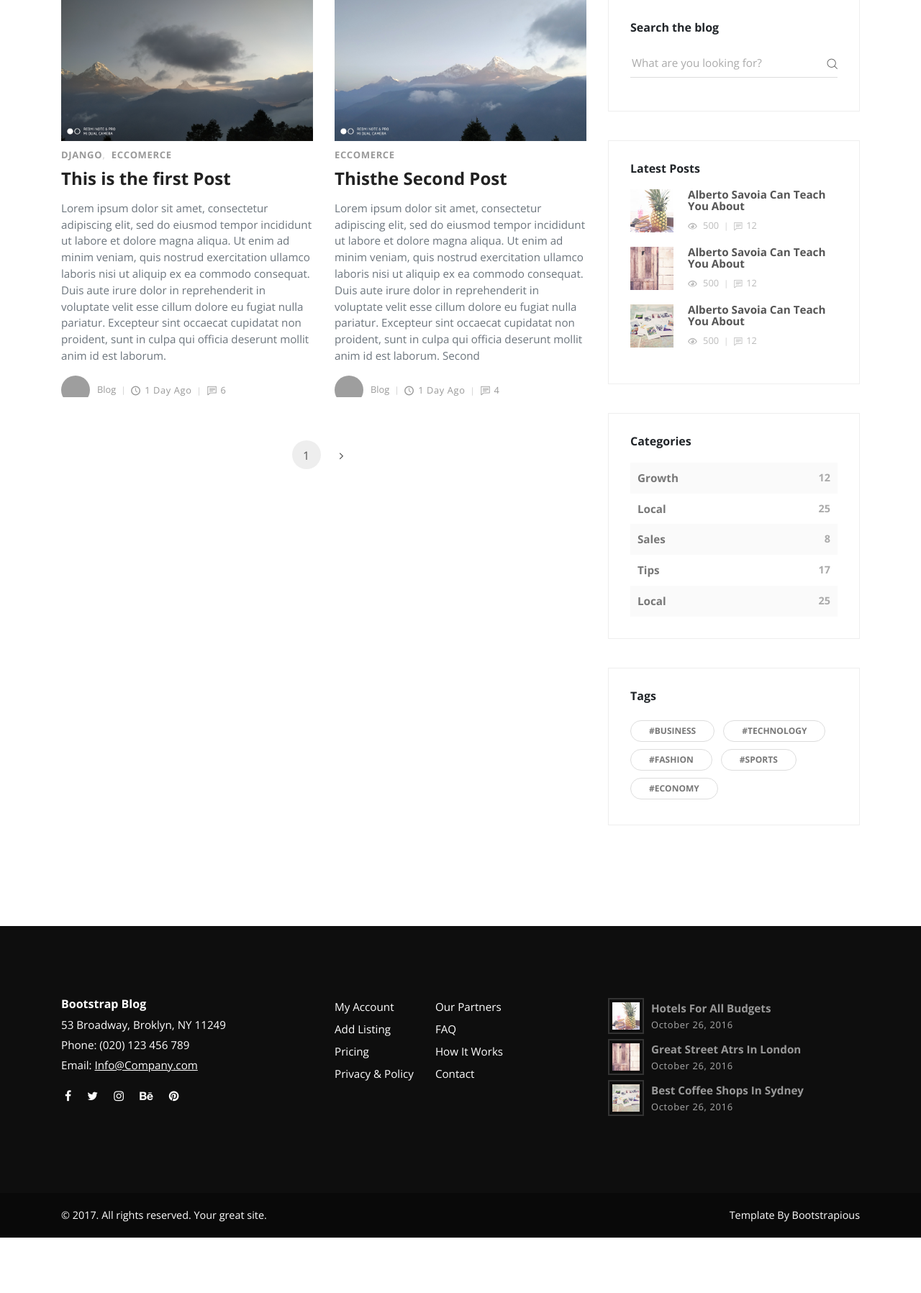
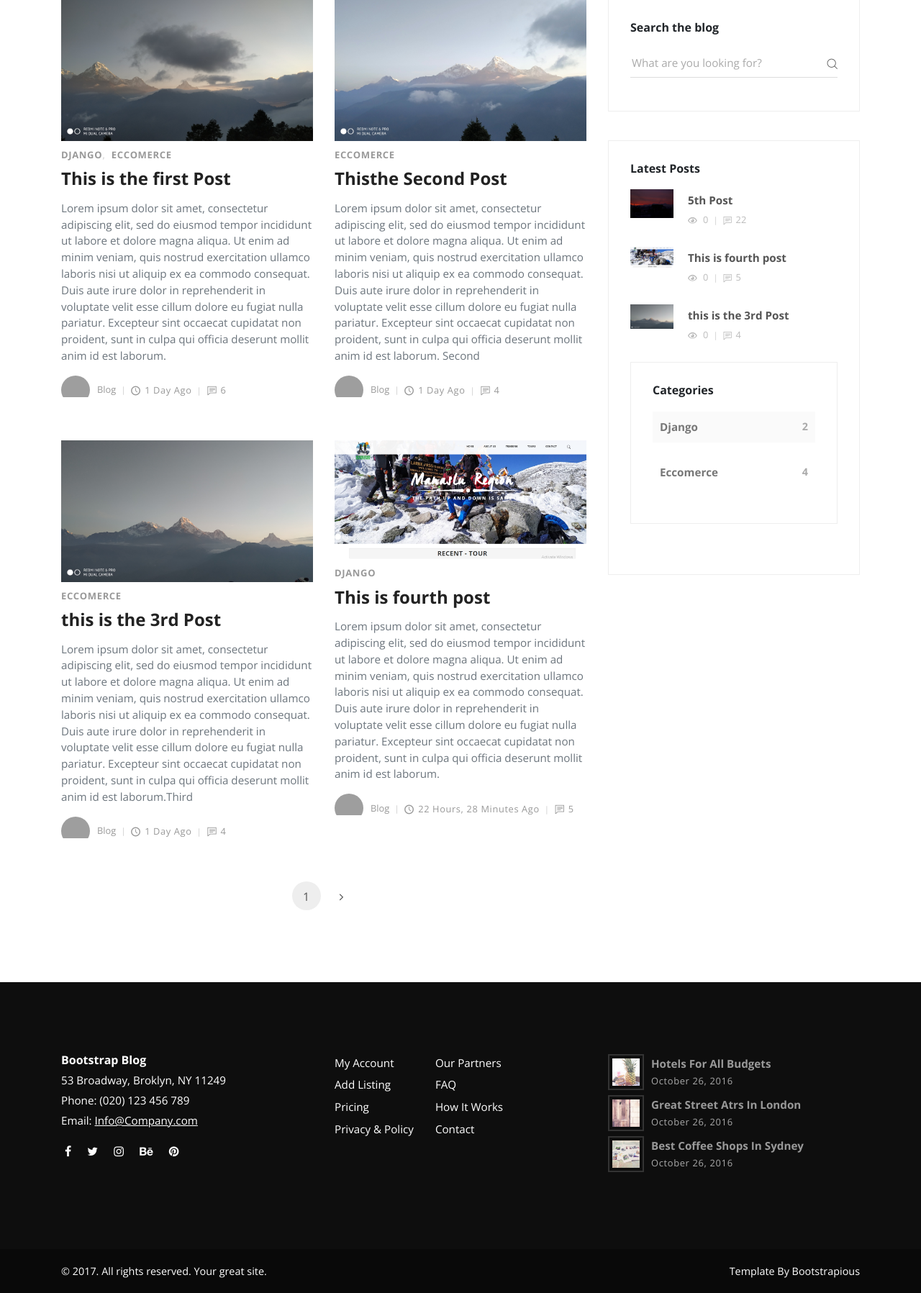
Before and after one commit to ajanorahul/Blog, a Django app: page /blog/ in a window 1280 px wide. Shown: the part 132-1929 px from the top of the page at 72% size. Before the commit the page ends 1852 px from the top, so only its background shows below. Run offline with Django 3.2, Linux system fonts and the light colour scheme; data comes from the database, SQL or seed files in the repository; both versions use the stored data as it was after the commit; some libraries are stand-ins or nearby versions; grey boxes are pictures that could not be loaded.

Commit message:
Second commit

```diff
--- a/Blog/App/models.py
+++ b/Blog/App/models.py
@@ -1,4 +1,5 @@
 from django.db import models
+from django.urls import reverse
 from django.contrib.auth import get_user_model
 
 User = get_user_model()
@@ -22,6 +23,7 @@ class Post(models.Model):
     overview = models.TextField()
     timestamp =  models.DateTimeField(auto_now_add=True)
     comment_count = models.IntegerField(default=0)
+    view_count = models.IntegerField(default=0)
     author  = models.ForeignKey(Author,on_delete= models.CASCADE)
     img = models.ImageField()
     categories = models.ManyToManyField(Category)
@@ -30,3 +32,8 @@ class Post(models.Model):
 
     def __str__(self):
         return self.title
+
+    def get_absolute_url(self):
+        return reverse('post-detail',kwargs={
+        'id':self.id
+        })
--- a/Blog/App/views.py
+++ b/Blog/App/views.py
@@ -1,7 +1,31 @@
 from django.shortcuts import render
+from django.db.models import Count,Q
 from django.core.paginator import Paginator, EmptyPage, PageNotAnInteger
 from .models import Post
 from marketing.models import Signup
+
+
+def search(request):
+    queryset = Post.objects.all()
+    query = request.GET.get('q')
+
+    if query:
+        queryset = queryset.filter(
+        Q(title__icontains = query)|
+        Q(overview__icontains = query)
+        ).distinct()
+    context = {
+    'queryset':queryset,
+    }
+
+    return render(request,'search_result.html',context)
+
+def get_category_count():
+    queryset = Post.objects.values('categories__title').annotate(Count('categories__title'))
+    return queryset
+
+
+
 
 
 def index(request):
@@ -21,9 +45,12 @@ def index(request):
     return render (request,'index.html',context)
 
 def blog(request):
+    category_count = get_category_count()
+    print(category_count)
+    most_recent = Post.objects.order_by('-timestamp')[:3]
     blog = Post.objects.all()
     # Pagination
-    paginator = Paginator(blog, 2)
+    paginator = Paginator(blog, 4)
     page_request_var = 'page'
     page = request.GET.get(page_request_var)
     try:
@@ -34,9 +61,13 @@ def blog(request):
         paginated_queryset = paginator.page(paginator.num_pages)
 
     context ={
+    'most_recent':most_recent,
     'queryset':paginated_queryset,
+    'category_count':category_count,
     'page_request_var':page_request_var,
     }
     return render (request,'blog.html',context)
-def post(request):
+
+
+def post(request,id):
     return render (request,'post.html',{})
--- a/Blog/Blog/urls.py
+++ b/Blog/Blog/urls.py
@@ -2,14 +2,15 @@ from django.conf.urls.static import static
 from django.conf import settings
 from django.contrib import admin
 from django.urls import path
-from App.views import index, blog,post
+from App.views import index, blog,post,search
 
 
 urlpatterns = [
     path('admin/', admin.site.urls),
     path('', index),#
-    path('blog/', blog),
-    path('post/', post),
+    path('blog/', blog,name='post-list'),
+    path('search/', search,name='search'),
+    path('post/<id>/', post,name='post-detail'),
 ]
 if settings.DEBUG:
     urlpatterns = urlpatterns + static(settings.STATIC_URL, document_root = settings.STATIC_ROOT)
--- a/Blog/templates/blog.html
+++ b/Blog/templates/blog.html
@@ -14,7 +14,7 @@
               <!-- post -->
               {% for post in queryset %}
               <div class="post col-xl-6">
-                <div class="post-thumbnail"><a href="post.html"><img src="{{post.img.url}} " alt="..." class="img-fluid"></a></div>
+                <div class="post-thumbnail"><a href="{{post.get_absolute_url}}"><img src="{{post.img.url}} " alt="..." class="img-fluid"></a></div>
                 <div class="post-details">
                   <div class="post-meta d-flex justify-content-between">
                     <!-- <div class="date meta-last">20 May | 2016</div> -->
@@ -23,12 +23,12 @@
                       <a href="#">{{cat}}</a>
                       {% endfor %}
                     </div>
-                  </div><a href="post.html">
+                  </div><a href="{{post.get_absolute_url}}">
                     <h3 class="h4">{{post.title}}</h3></a>
                   <p class="text-muted">{{post.overview}}</p>
                   <footer class="post-footer d-flex align-items-center"><a href="#" class="author d-flex align-items-center flex-wrap">
                       <div class="avatar"><img src="{{post.author.profile_picture.url}}" alt="..." class="img-fluid"></div>
-                      <div class="title"><span>{{post.author}}</span></div></a>
+                      <div class="title"><span>{{ post.author.user.username }}</span></div></a>
                     <div class="date"><i class="icon-clock"></i>{{post.timestamp|timesince}} ago</div>
                     <div class="comments meta-last"><i class="icon-comment"></i>{{post.comment_count}}</div>
                   </footer>
@@ -42,7 +42,7 @@
                 {% if queryset.has_previous %}
                 <li class="page-item"><a href="?{{ page_request_var }}={{ queryset.previous_page_number }}" class="page-link"> <i class="fa fa-angle-left"></i></a></li>
                 {% endif %}
-                <li class="page-item"><a href="#" class="page-link active">{{queryset.number}}</a></li>
+                <li class="page-item"><a href="?{{ page_request_var }}={{ queryset.number }}" class="page-link active">{{queryset.number}}</a></li>
                 {% if queryset.has_next %}
                 <li class="page-item"><a href="?{{ page_request_var }}={{ queryset.next_page_number }}" class="page-link"> <i class="fa fa-angle-right"></i></a></li>
                 {% endif %}
@@ -58,9 +58,9 @@
             <header>
               <h3 class="h6">Search the blog</h3>
             </header>
-            <form action="#" class="search-form">
+            <form action="{% url 'search' %}" class="search-form">
               <div class="form-group">
-                <input type="search" placeholder="What are you looking for?">
+                <input type="text" name ="q" placeholder="What are you looking for?">
                 <button type="submit" class="submit"><i class="icon-search"></i></button>
               </div>
             </form>
@@ -70,59 +70,31 @@
             <header>
               <h3 class="h6">Latest Posts</h3>
             </header>
-            <div class="blog-posts"><a href="#">
+            <div class="blog-posts">
+              {% for obj in most_recent %}
+              <a href="{{obj.get_absolute_url}}">
                 <div class="item d-flex align-items-center">
-                  <div class="image"><img src="{%static 'img/small-thumbnail-1.jpg'%}" alt="..." class="img-fluid"></div>
-                  <div class="title"><strong>Alberto Savoia Can Teach You About</strong>
+                  <div class="image"><img src="{{obj.img.url}}" alt="..." class="img-fluid"></div>
+                  <div class="title"><strong>{{obj.title}}</strong>
                     <div class="d-flex align-items-center">
-                      <div class="views"><i class="icon-eye"></i> 500</div>
-                      <div class="comments"><i class="icon-comment"></i>12</div>
+                      <div class="views"><i class="icon-eye"></i> {{obj.view_count}}</div>
+                      <div class="comments"><i class="icon-comment"></i>{{obj.comment_count}}</div>
                     </div>
                   </div>
-                </div></a><a href="#">
-                <div class="item d-flex align-items-center">
-                  <div class="image"><img src="{%static 'img/small-thumbnail-2.jpg'%}" alt="..." class="img-fluid"></div>
-                  <div class="title"><strong>Alberto Savoia Can Teach You About</strong>
-                    <div class="d-flex align-items-center">
-                      <div class="views"><i class="icon-eye"></i> 500</div>
-                      <div class="comments"><i class="icon-comment"></i>12</div>
-                    </div>
-                  </div>
-                </div></a><a href="#">
-                <div class="item d-flex align-items-center">
-                  <div class="image"><img src="{%static 'img/small-thumbnail-3.jpg'%}" alt="..." class="img-fluid"></div>
-                  <div class="title"><strong>Alberto Savoia Can Teach You About</strong>
-                    <div class="d-flex align-items-center">
-                      <div class="views"><i class="icon-eye"></i> 500</div>
-                      <div class="comments"><i class="icon-comment"></i>12</div>
-                    </div>
-                  </div>
-                </div></a></div>
+                </div>
+              </a>
+                {% endfor %}
           </div>
           <!-- Widget [Categories Widget]-->
           <div class="widget categories">
             <header>
               <h3 class="h6">Categories</h3>
             </header>
-            <div class="item d-flex justify-content-between"><a href="#">Growth</a><span>12</span></div>
-            <div class="item d-flex justify-content-between"><a href="#">Local</a><span>25</span></div>
-            <div class="item d-flex justify-content-between"><a href="#">Sales</a><span>8</span></div>
-            <div class="item d-flex justify-content-between"><a href="#">Tips</a><span>17</span></div>
-            <div class="item d-flex justify-content-between"><a href="#">Local</a><span>25</span></div>
+            {% for cat in category_count %}
+            <div class="item d-flex justify-content-between"><a href="#">{{cat.categories__title}}</a><span>{{cat.categories__title__count}}</span></div>
+            {% endfor %}
           </div>
-          <!-- Widget [Tags Cloud Widget]-->
-          <div class="widget tags">
-            <header>
-              <h3 class="h6">Tags</h3>
-            </header>
-            <ul class="list-inline">
-              <li class="list-inline-item"><a href="#" class="tag">#Business</a></li>
-              <li class="list-inline-item"><a href="#" class="tag">#Technology</a></li>
-              <li class="list-inline-item"><a href="#" class="tag">#Fashion</a></li>
-              <li class="list-inline-item"><a href="#" class="tag">#Sports</a></li>
-              <li class="list-inline-item"><a href="#" class="tag">#Economy</a></li>
-            </ul>
-          </div>
+
         </aside>
       </div>
     </div>
--- a/Blog/templates/index.html
+++ b/Blog/templates/index.html
@@ -76,7 +76,7 @@
       <div class="container">
         <header>
           <h2>Latest from the blog</h2>
-          <p class="text-big">Lorem ipsum dolor sit amet, consectetur adipisicing elit.</p>
+          <p class="text-big">Checkout lastest blog</p>
         </header>
         <div class="row">
           {% for obj in latest %}
@@ -113,7 +113,7 @@
               <form action="." method="POST">
                 {% csrf_token %}
                 <div class="form-group">
-                  <input type="email" name="email" id="email" placeholder="Type your email address">
+                  <input type="email" name="email" required  id="email" placeholder="Type your email address">
                   <button type="submit" class="submit">Subscribe</button>
                 </div>
               </form>
```
Also changed, not shown: Blog/templates/search_result.html (added, +43 -0 lines), Blog/App/migrations/0003_post_view_count.py (added), Blog/db.sqlite3, media_root/sunsetcolor.jpg (added).
